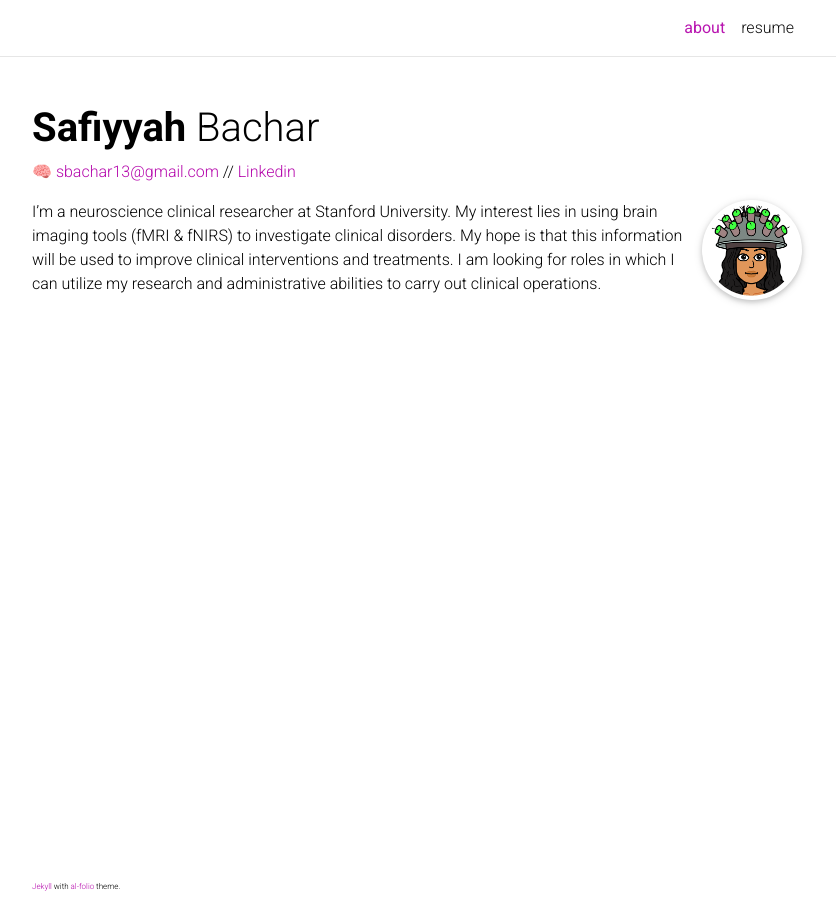
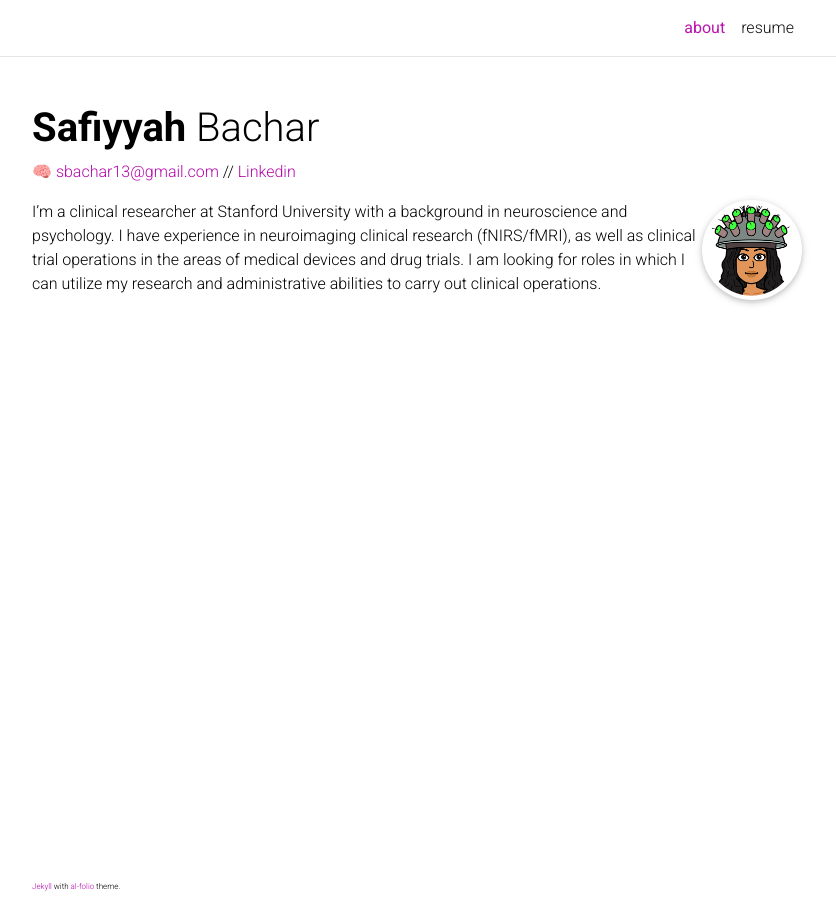
Before and after one commit to safiyyahb/safiyyahb, a Jekyll site: the page built from _pages/about.md, in a window 1280 px wide. Shown: the whole page, without its empty margins (223-1059 px from the left). Built offline with Jekyll 4.4.1, drawn with Linux system fonts in a browser that asks for light colours; comment, search, counter and statistics services are not loaded; a style sheet for code colours, icons or effects is not loaded.

Commit message:
update about

```diff
--- a/_pages/about.md
+++ b/_pages/about.md
@@ -16,7 +16,7 @@ selected_papers: false # includes a list of papers marked as "selected={true}"
 social: false  # includes social icons at the bottom of the page
 ---
 
-I'm a neuroscience clinical researcher at Stanford University. My interest lies in using brain imaging tools (fMRI & fNIRS) to investigate clinical disorders. My hope is that this information will be used to improve clinical interventions and treatments. I am looking for roles in which I can utilize my research and administrative abilities to carry out clinical operations.
+I'm a clinical researcher at Stanford University with a background in neuroscience and psychology. I have experience in neuroimaging clinical research (fNIRS/fMRI), as well as clinical trial operations in the areas of medical devices and drug trials. I am looking for roles in which I can utilize my research and administrative abilities to carry out clinical operations.
 
 
 
```
